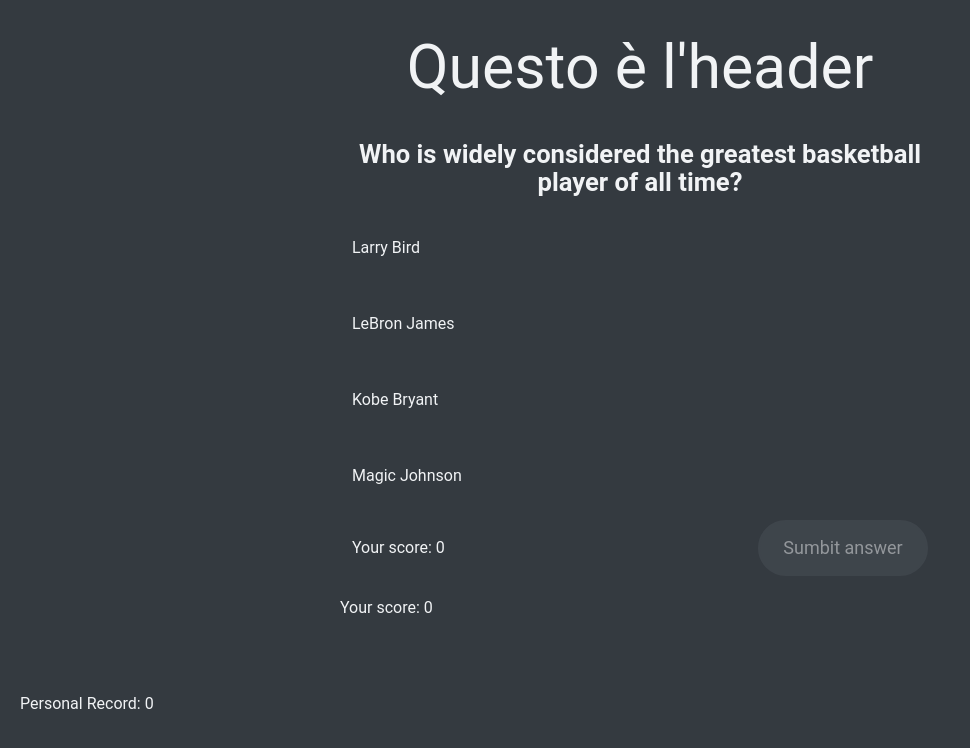
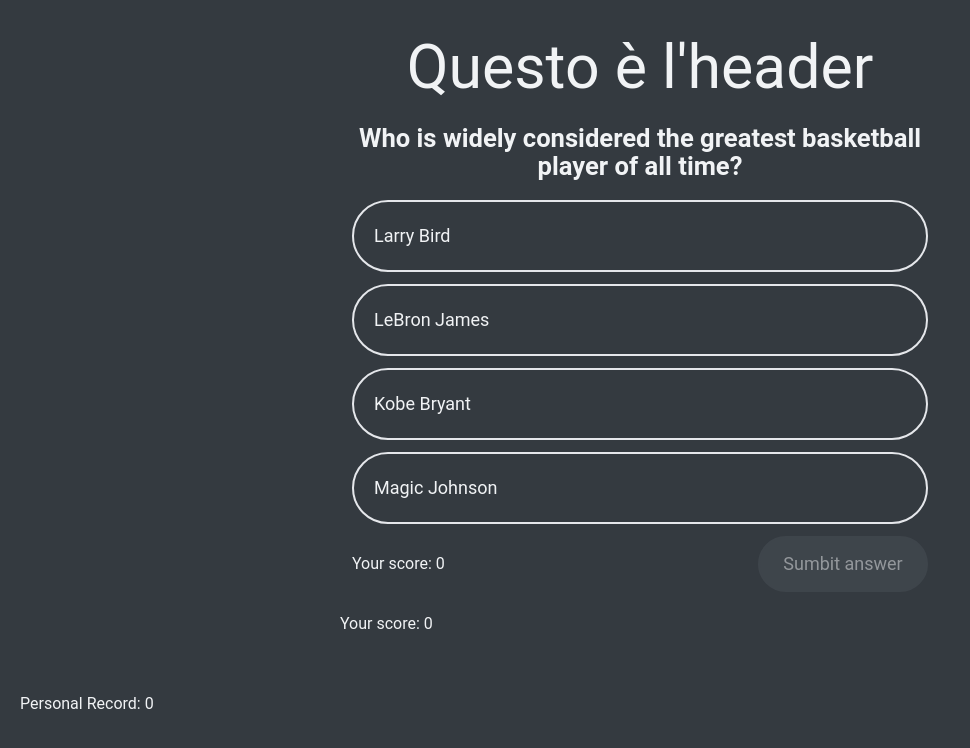
Before and after one commit to CodeStorm-SRL/entry-tests, a React (Vite) app in the folder js/react-quiz-app/: page / in a window 1280 px wide. Both pictures are taken after a click on the button "Start Quiz". Shown: the top 748 px of the page, without its empty margins (0-970 px from the left). Built offline with nearby package versions, Linux system fonts and the light colour scheme; the HTML template or start-up script is replaced by a standard one.

Commit message:
Implementa styling-Answer

```diff
--- a/js/react-quiz-app/src/components/molecules/Answer.tsx
+++ b/js/react-quiz-app/src/components/molecules/Answer.tsx
@@ -36,17 +36,21 @@
   // Se la risposta è stata data ed è corretta: feedback success, altrimenti feedback danger
   // Se la risposta non è stata data: stile che cambia se l'utente ha selezionato o no una risposta
   const classNames = submittedAnswer
-    ? `${feedback ? "bg-green-700" : ""} ${
-        !feedback && active ? "bg-red-500" : ""
+    ? `${feedback ? "bg-secondary translate-x-3" : ""} ${
+        !feedback && active ? "bg-danger translate-x-2 border-primary" : ""
       }`
-    : `${active ? "bg-blue-400" : "hover:bg-orange-200"}`;
+    : `${
+        active
+          ? "bg-secondary translate-x-3"
+          : "hover:bg-secondary hover:translate-x-3"
+      }`;
 
   return (
     <div
-      className={`${classNames} p-x3 py-5 cursor-pointer`}
+      className={`${classNames} p-x3 py-5 cursor-pointer btn`}
       onClick={() => onClick(id, children)}
     >
-      <Text variant="secondary">{children}</Text>
+      <Text isDark={!feedback && active ? true : false}>{children}</Text>
     </div>
   );
 };
```
